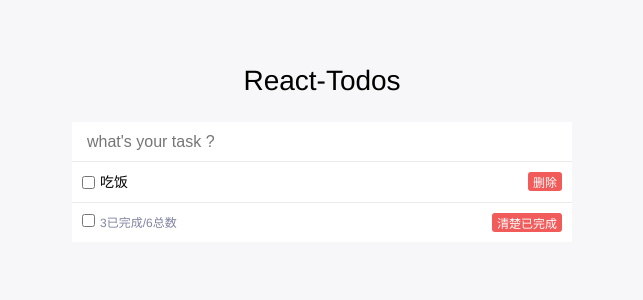
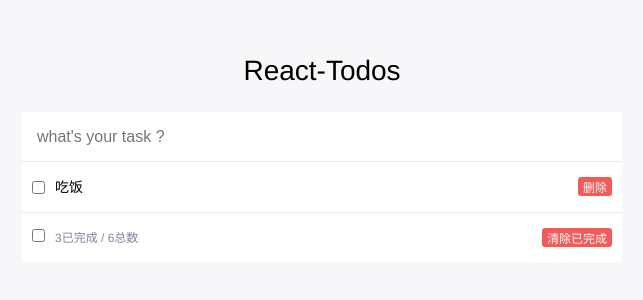
Before and after one commit to liansky/react-todo, a React app: page / in a window 1280 px wide. Shown: the top 300 px of the page, without its empty margins (318-961 px from the left). Built offline with nearby package versions, Linux system fonts and the light colour scheme.

Commit message:
样式调整
样式调整

```diff
--- a/src/assets/style/main.css
+++ b/src/assets/style/main.css
@@ -6,7 +6,7 @@
 .todo-title {
   font-size: 28px;
   text-align: center;
-  padding-top: 60px;
+  padding-top: 50px;
   font-family: "microsoft yahei", helvetica, verdana, san-serif;
 }
 
@@ -17,10 +17,10 @@
 .todo-header input {
   border-bottom: 1px solid #EBEBEB;
   display: block;
-  width: 500px;
+  width: 600px;
   margin: 0 auto;
-  height: 40px;
-  line-height: 40px;
+  height: 50px;
+  line-height: 50px;
   box-sizing: border-box;
   padding: 0 15px;
   color: #000;
@@ -29,7 +29,7 @@
 }
 
 .todo-main {
-  width: 500px;
+  width: 600px;
   margin: 0 auto;
   background-color: #fff;
   padding: 0 10px;
@@ -37,7 +37,7 @@
 }
 
 .todo-list li {
-  height: 40px;
+  height: 50px;
   display: flex;
   align-items: center;
   border-bottom: 1px solid #EBEBEB;
@@ -48,7 +48,7 @@
   border-bottom: none;
 }
 .todo-list li .label {
-  margin-left: 5px;
+  margin-left: 10px;
   flex: 1;
 }
 
@@ -64,10 +64,10 @@
   display: flex;
   justify-content: space-between;
   box-sizing: border-box;
-  width: 500px;
+  width: 600px;
   padding: 0 10px;
   margin: 0 auto;
-  height: 40px;
+  height: 50px;
   font-size: 12px;
   color: #81849F;
   background-color: #fff;
@@ -76,5 +76,5 @@
 }
 
 .todo-footer .value span {
-  margin-left: 5px;
+  margin-left: 10px;
 }
--- a/src/component/App.jsx
+++ b/src/component/App.jsx
@@ -6,6 +6,10 @@ import TodoFooter from './TodoFooter'
 class App extends Component {
   constructor () {
     super()
+    this.state = {
+      todos: [],
+      isAllChecked: false
+    }
   }
 
   render () {
--- a/src/component/TodoFooter.jsx
+++ b/src/component/TodoFooter.jsx
@@ -7,9 +7,9 @@ class TodoFooter extends Component {
       <div className="todo-footer">
         <div className="value">
           <input type="checkbox"/>
-          <span>3已完成/6总数</span>
+          <span>3已完成 / 6总数</span>
         </div>
-        <div className="action"><button type="button" className="btn">清楚已完成</button></div>
+        <div className="action"><button type="button" className="btn">清除已完成</button></div>
       </div>
     )
   }
```
